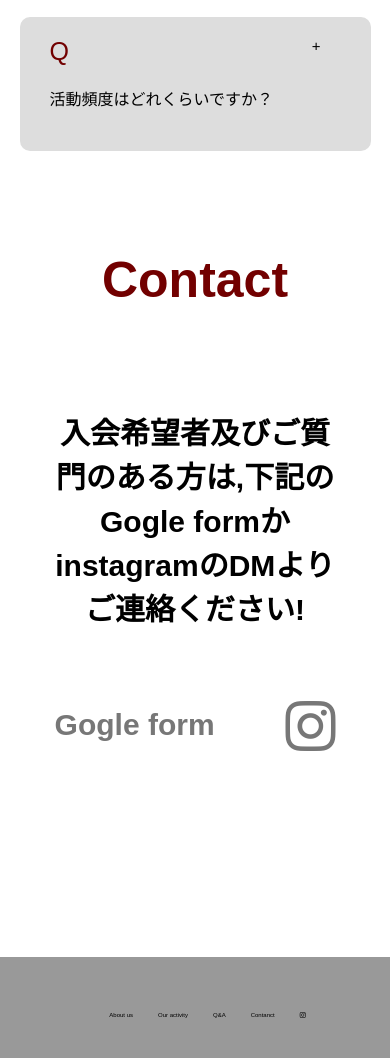
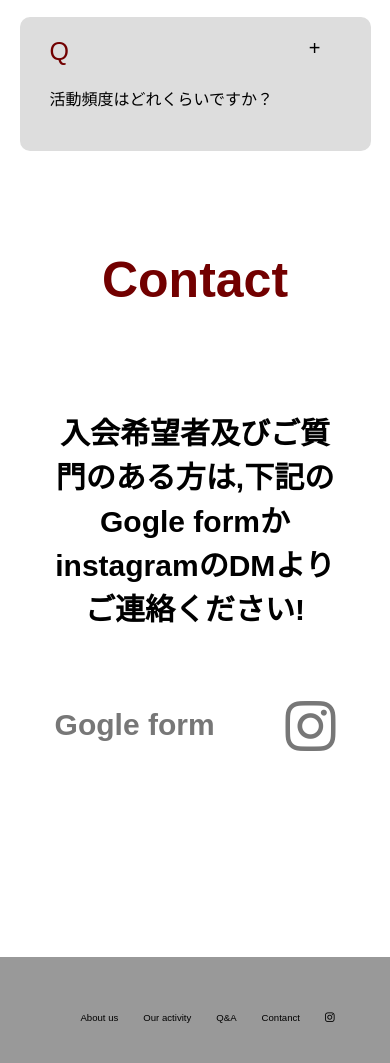
Before and after one commit to kazukazu1005/wasedarovers, a plain HTML site: page index.html in a window 390 px wide. Shown: the part 3810-4873 px from the top of the page. Drawn offline with nearby package versions, Linux system fonts and the light colour scheme.

Commit message:
Add files via upload

```diff
--- a/style.css
+++ b/style.css
@@ -430,7 +430,7 @@ footer i:hover {
     }
 
     .q::after{
-        font-size: 15px;
+        font-size: 20px;
     }
     .answer{
         height: auto;
@@ -445,7 +445,7 @@ footer i:hover {
     }
 
     footer a{
-        font-size: 30%;
+        font-size: 60%;
     }
 
 
```
